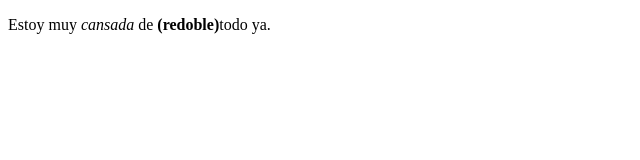
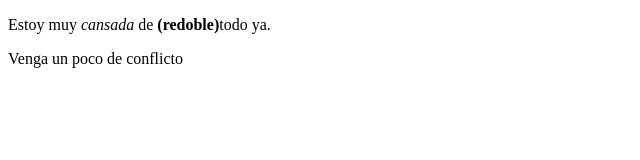
Before and after one commit to VirginiaCastell/practica3, a plain HTML site: page index.html in a window 1280 px wide. Shown: the whole page, without its empty margins (0-640 px from the left). Drawn offline with Linux system fonts and the light colour scheme.

Commit message:
creo conflicto en p8

```diff
--- a/index.html
+++ b/index.html
@@ -5,6 +5,7 @@
 </head>
 <body>
     <p>Estoy muy<em> cansada</em> de <strong>(redoble)</strong>todo ya.</p>
+    <p>Venga un poco de conflicto</p>
 </body>
 
 
```
